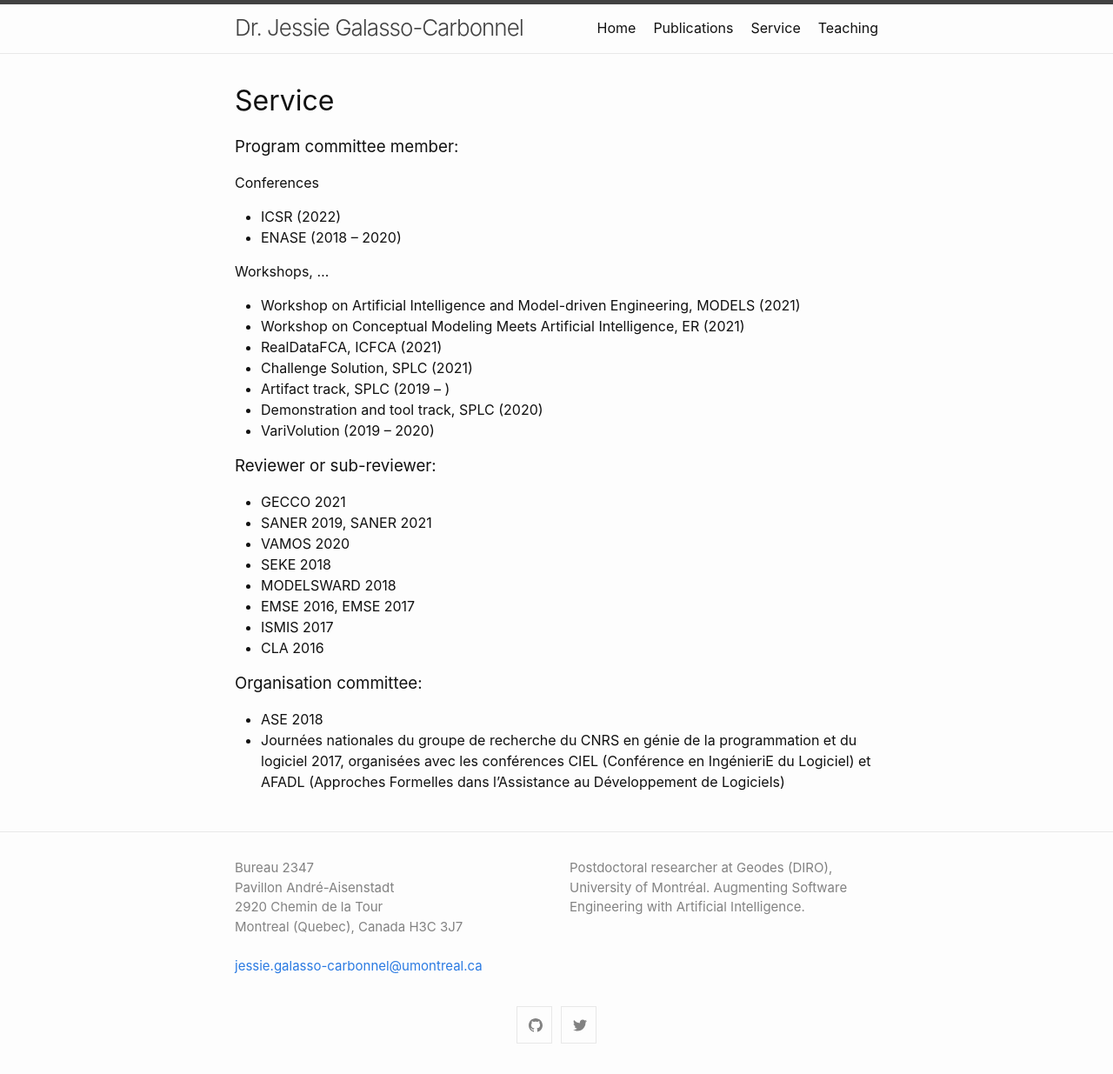
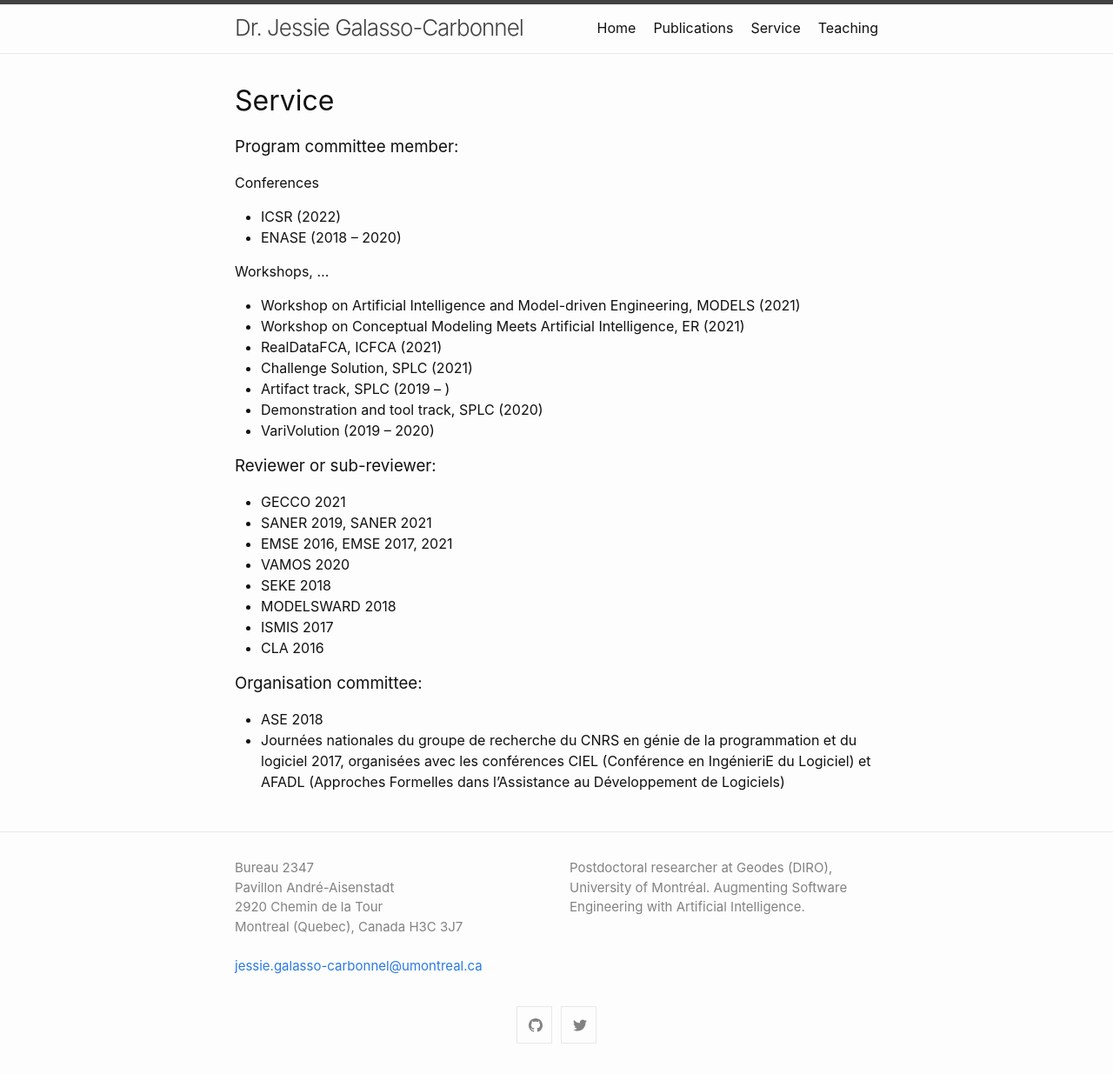
Before and after one commit to jgalasso/jgalasso.github.io, a Jekyll site: the page built from service.md, in a window 1280 px wide. Shown: the whole page at 87% size. Built offline with Jekyll 4.4.1, drawn with Linux system fonts in a browser that asks for light colours.

Commit message:
EMSE2021

```diff
--- a/service.md
+++ b/service.md
@@ -26,10 +26,10 @@ permalink: /service/
 
 - GECCO 2021
 - SANER 2019, SANER 2021
+- EMSE 2016, EMSE 2017, 2021
 - VAMOS 2020
 - SEKE 2018
 - MODELSWARD 2018
-- EMSE 2016, EMSE 2017
 - ISMIS 2017
 - CLA 2016
 
```
